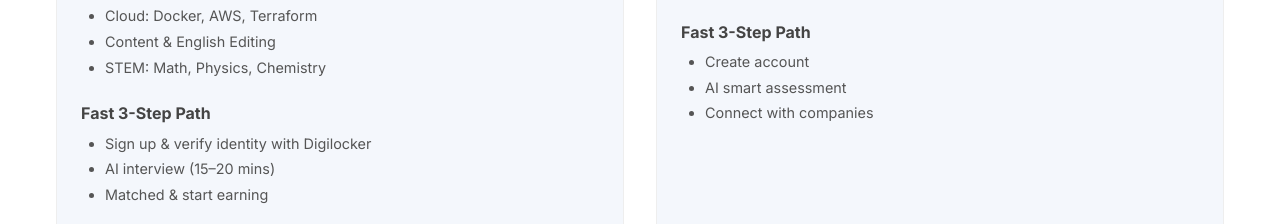
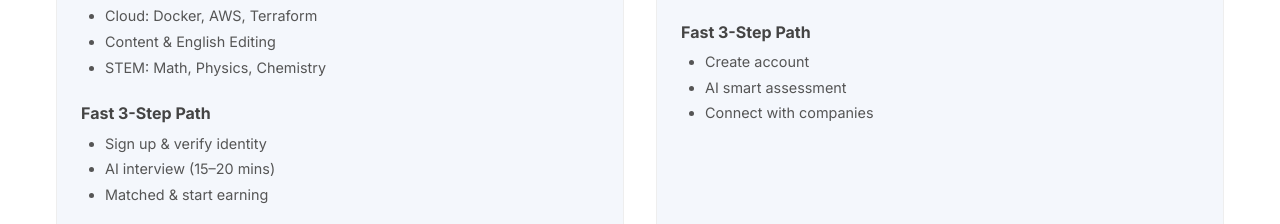
Before and after one commit to trivikramm/freelance-jobs-webapp, a React (Vite) app: page / in a window 1280 px wide. Shown: the part 2460-2684 px from the top of the page. Built offline with nearby package versions, Linux system fonts and the light colour scheme.

Commit message:
deleted direct whatsappabcdefg

```diff
--- a/src/components/Companies.jsx
+++ b/src/components/Companies.jsx
@@ -9,7 +9,7 @@ const companies = [
   languages:['All global & native languages','Regional & emerging dialect coverage','End-to-end linguistic + cultural tasks','Premium language rates'],
   // ...languages replaced below
     tech:['All programming languages','Cloud: Docker, AWS, Terraform','Content & English Editing','STEM: Math, Physics, Chemistry'],
-    process:['Sign up & verify identity with Digilocker','AI interview (15–20 mins)','Matched & start earning'],
+    process:['Sign up & verify identity','AI interview (15–20 mins)','Matched & start earning'],
   },
   {
     id:'mercor',
```
